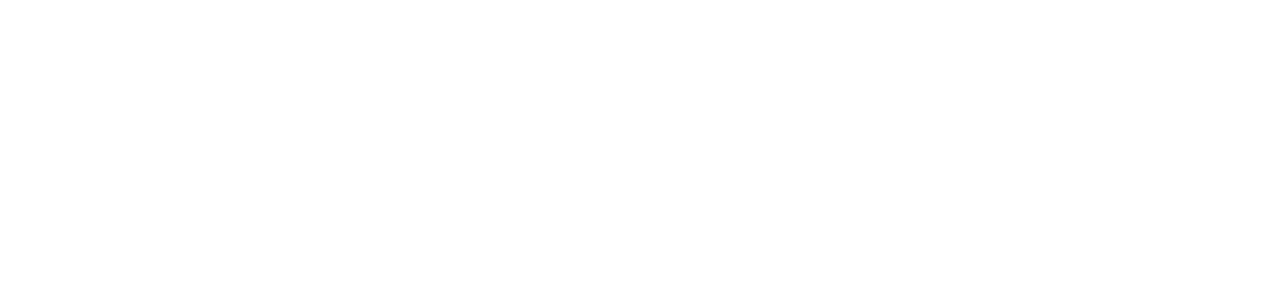
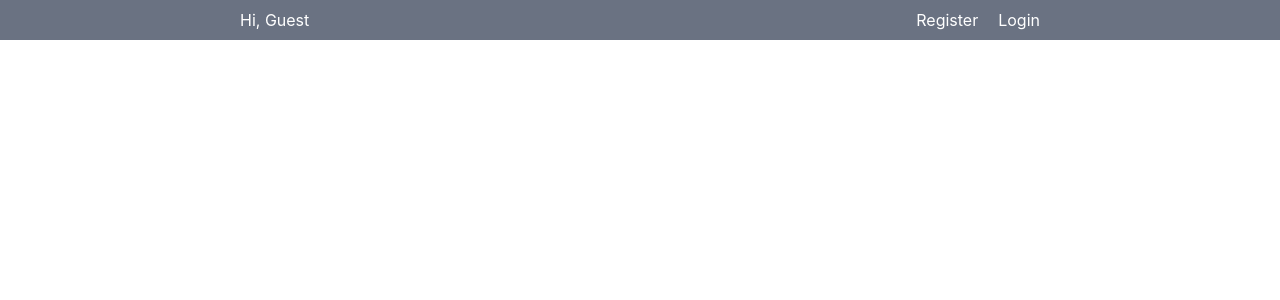
Before and after one commit to kurisumendoza/simple-blog-frontend, a React (Vite) app: page / in a window 1280 px wide. Shown: the top 300 px of the page. Built offline with nearby package versions, Linux system fonts and the light colour scheme.

Commit message:
feat: add Navbar with placeholder list items

```diff
--- /dev/null
+++ b/src/components/Navbar.tsx
@@ -0,0 +1,15 @@
+const Navbar = ({ user = 'Guest' }: { user?: string }) => {
+  return (
+    <div className="flex justify-between fixed top-0 left-0 w-full bg-gray-500 py-2 px-10 md:px-30 lg:px-60 text-white">
+      <div>
+        <p>Hi, {user}</p>
+      </div>
+      <ul className="flex justify-between gap-5">
+        <li>Register</li>
+        <li>Login</li>
+      </ul>
+    </div>
+  );
+};
+
+export default Navbar;
--- a/src/routes/index.tsx
+++ b/src/routes/index.tsx
@@ -1,3 +1,4 @@
+import Navbar from '@/components/Navbar';
 import { createFileRoute } from '@tanstack/react-router';
 
 export const Route = createFileRoute('/')({
@@ -5,5 +6,9 @@
 });
 
 function App() {
-  return <></>;
+  return (
+    <>
+      <Navbar />
+    </>
+  );
 }
```
